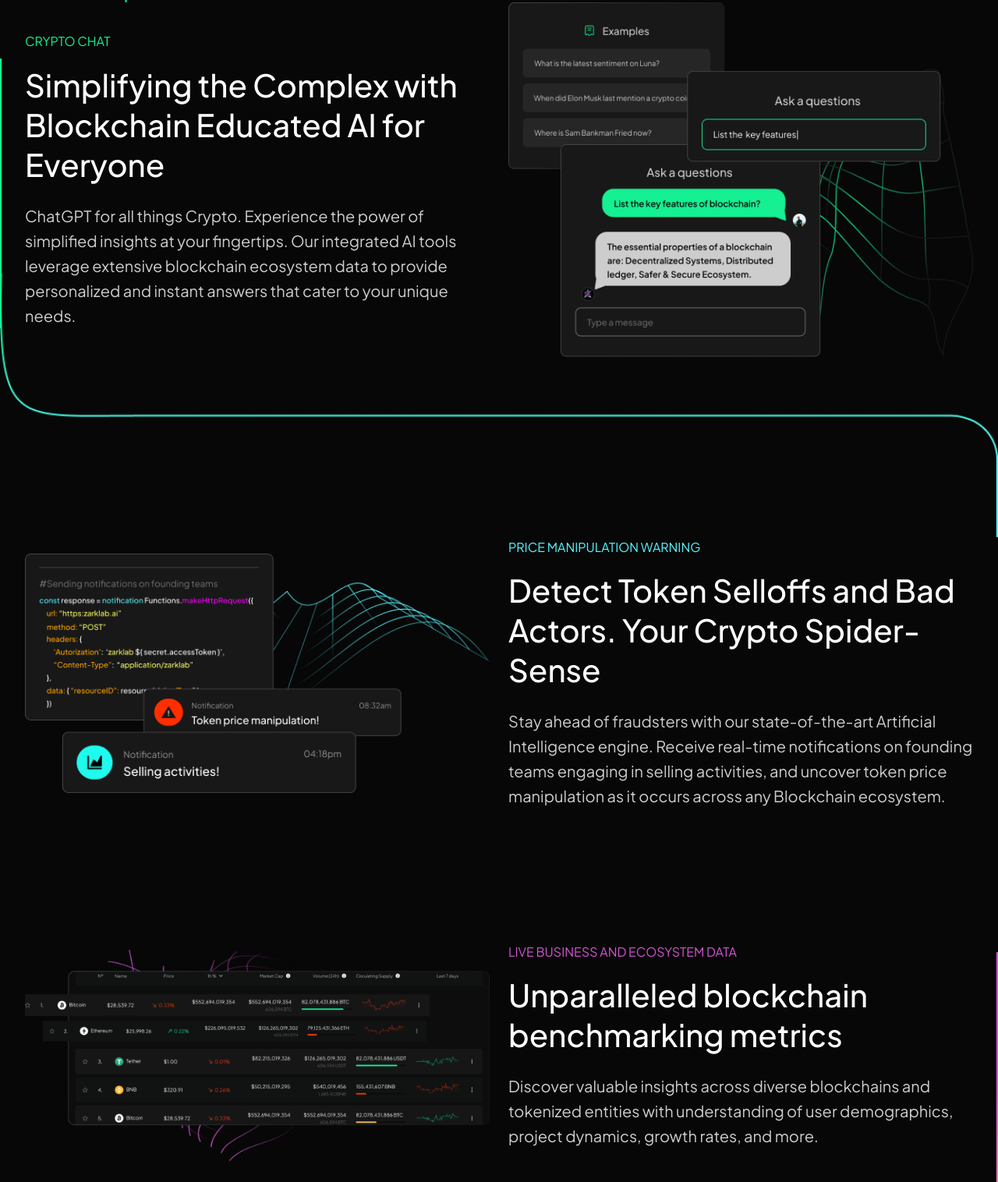
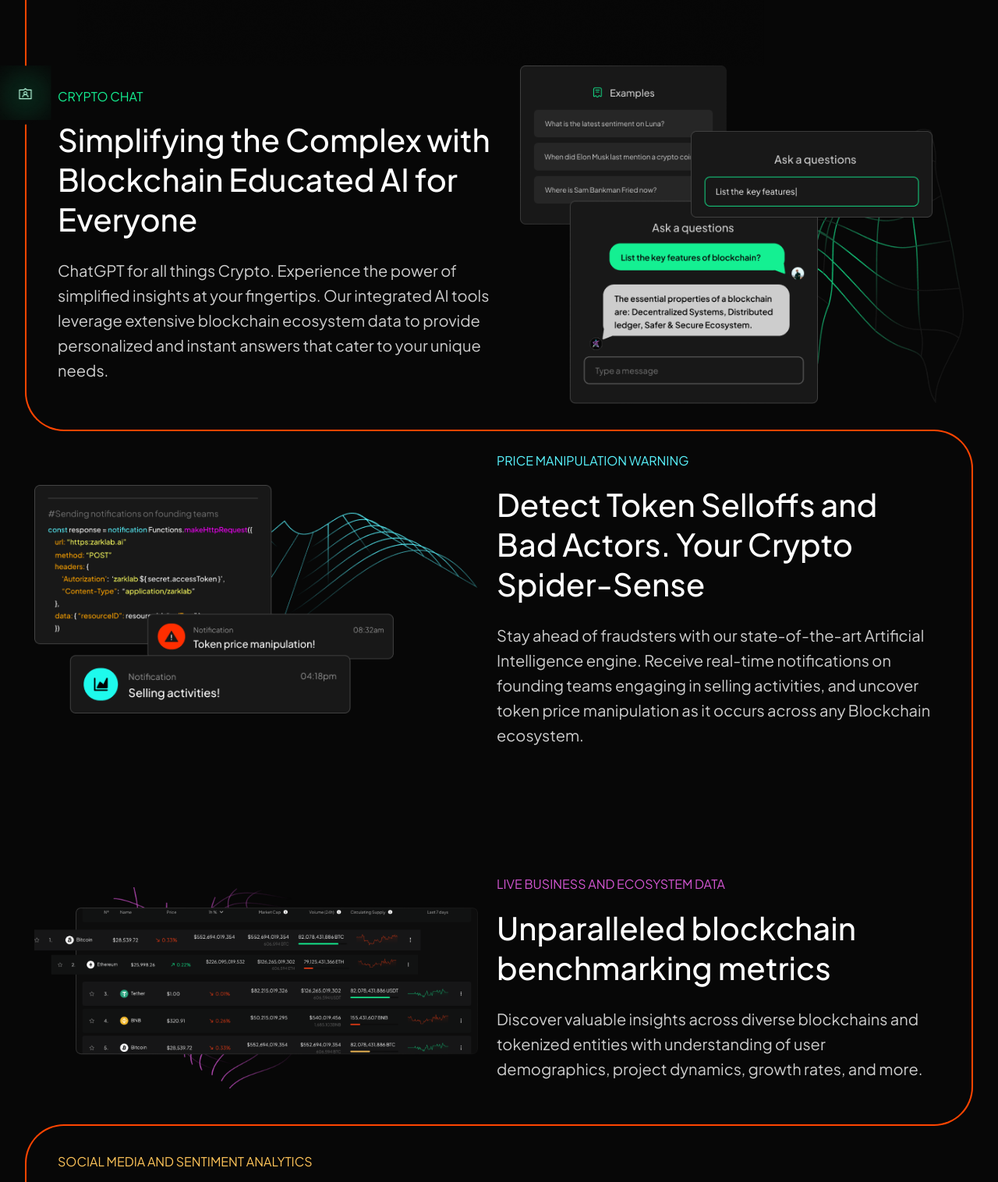
Before and after one commit to MamtazDev/zarklab-frontend, a plain HTML site: page index.html in a window 1280 px wide. Shown: the part 953-2469 px from the top of the page at 78% size. Drawn offline with nearby package versions, Linux system fonts and the light colour scheme; files whose address does not match are found by name.

Commit message:
timeline

```diff
--- a/index.html
+++ b/index.html
@@ -4,7 +4,7 @@
 <head>
     <meta charset="UTF-8">
     <meta name="viewport" content="width=device-width, initial-scale=1.0">
-    <title>Document</title>
+    <title>Home</title>
     <link href="https://cdn.jsdelivr.net/npm/bootstrap@5.3.0/dist/css/bootstrap.min.css" rel="stylesheet"
         integrity="sha384-9ndCyUaIbzAi2FUVXJi0CjmCapSmO7SnpJef0486qhLnuZ2cdeRhO02iuK6FUUVM" crossorigin="anonymous">
     <link rel="stylesheet" href="style.css">
@@ -53,13 +53,17 @@
                     the Veteran. </p>
             </div>
         </section>
+    </section>
 
+
+    <div class="section-timeline container">
+        <div class="timeline_card timeline_card_1">
+            <div class="timeline_info_1">
+                <!-- First Section for time line -->
                 <section class="launch_app">
-
                     <div class="container">
                         <div class="d-flex gap-5 align-items-center">
                             <div>
-
                                 <button>Launch App <img src="./assets/icon/arrow-fill.png" alt=""></button>
                                 <p>Trusted by World leading Organisations</p>
                                 <img src="./assets/image/visa.png" alt="">
@@ -67,9 +71,6 @@
                         </div>
                     </div>
                 </section>
-    </section>
-
-
                 <section class="crypto">
                     <div class="container">
                         <div class="row align-items-center">
@@ -85,9 +86,16 @@
                                 <img class="img-fluid" src="./assets/image/cryptochat.png" alt="">
                             </div>
                         </div>
-
                     </div>
                 </section>
+            </div>
+        </div>
+
+
+        <!-- 2nd section for timeline -->
+        <div class="timeline_card">
+            <div class="timeline_info">
+
                 <section class="pricing">
                     <div class="container">
                         <div class="row align-items-center">
@@ -102,11 +110,11 @@
                                     engine. Receive real-time notifications on founding teams engaging in selling activities, and
                                     uncover token price manipulation as it occurs across any Blockchain ecosystem.</p>
                             </div>
-
                         </div>
 
                     </div>
                 </section>
+
                 <section class="business">
                     <div class="container">
                         <div class="row align-items-center">
@@ -124,6 +132,12 @@
 
                     </div>
                 </section>
+            </div>
+        </div>
+
+         <!-- 3rd section for time line -->
+        <div class="timeline_card">
+            <div class="timeline_info">
                 <section class="socialmedia">
                     <div class="container">
                         <div class="row align-items-center">
@@ -145,8 +159,13 @@
                         </div>
                     </div>
                 </section>
+            </div>
+        </div>
+
+    </div>
 
 
+    <!-- End of time line -->
 
     <div class="faq">
         <div class="container">
@@ -262,6 +281,8 @@
             </div>
         </div>
     </div>
+
+
     <footer>
         <div class="container">
             <img src="./assets/image/logo.png" alt="">
--- a/pricing/pricing.css
+++ b/pricing/pricing.css
@@ -60,7 +60,7 @@ header {
     line-height: 160%;
 }
 
-.free_pro h6 {
+.free_pro .options h6 {
     color: #FFF;
     font-size: 20px;
     font-weight: 500;
--- a/style.css
+++ b/style.css
@@ -64,9 +64,9 @@ body {
 
 
 /* banner css */
-/* .banner {
-  margin-bottom: 129px;
-} */
+.banner {
+  margin-bottom: 51px;
+}
 
 .banner h6 {
   color: var(--website-green, #14F092);
@@ -96,12 +96,15 @@ body {
 .launch_app {
   padding-top: 129px;
   padding-bottom: 100px;
-  background-image: url('assets/image/visa-bg.png');
+  /* background-image: url('assets/image/visa-bg.png'); */
+  background-image: url('assets/image/lunch_app.png');
   background-repeat: no-repeat;
   background-size: contain;
   background-position: left 12.2% center;
+  position: relative;
+}
 
-}
+
 
 .launch_app button {
   display: flex;
@@ -153,13 +156,13 @@ body {
   line-height: 160%;
 }
 
-.crypto {
+/* .crypto {
   padding-bottom: 231px;
   background-image: url('assets/image/crypto-bg.png');
   background-size: contain;
   background-repeat: no-repeat;
   background-position: center bottom;
-}
+} */
 
 .crypto .title {
   color: #14F092;
@@ -173,13 +176,13 @@ body {
   color: var(--dashboard-light-blue, #59F5FF);
 }
 
-.business {
+/* .business {
   padding-bottom: 306px;
   background-image: url('assets/image/business-bg.png');
   background-size: contain;
   background-repeat: no-repeat;
   background-position: center bottom;
-}
+} */
 
 .business .title {
   color: #D255D1;
@@ -353,3 +356,86 @@ footer a {
   line-height: 160%;
   text-decoration: none;
 }
+
+
+
+/* timeline Start */
+.timeline_card {
+  position: relative;
+}
+
+.timeline_card::before {
+  content: "";
+  position: absolute;
+  width: 50%;
+  border: solid orangered;
+}
+
+.timeline_card:nth-child(odd) {
+  padding: 30px 0 30px 30px;
+}
+.timeline_card:nth-child(even) {
+  padding: 30px 30px 30px 0;
+}
+
+
+.timeline_card:nth-child(odd)::before {
+  left: 0px;
+  top: -4.5px;
+  bottom: -4.5px;
+  border-width: 2px 0 2px 2px;
+  border-radius: 50px 0 0 50px;
+}
+
+
+.timeline_card:nth-child(even)::before {
+  right: 0;
+  top: 3px;
+  bottom: 3px;
+  border-width: 2px 2px 2px 0;
+  border-radius: 0 50px 50px 0;
+}
+
+
+
+.timeline_card:first-child::before {
+  border-top: 0;
+  border-top-left-radius: 0;
+}
+
+
+.card:last-child:nth-child(odd)::before {
+  border-bottom: 0;
+  border-bottom-left-radius: 0;
+}
+
+.section-timeline{
+  position: relative;
+}
+
+.section-timeline::before{
+  content: '';
+  position: absolute;
+  height: 10px;
+  width: 10px;
+  border-radius: 50%;
+  background-color:  #14F092;
+  top:-14px;
+  transform: translateX(-25%);
+}
+
+.crypto{
+  position: relative;
+}
+
+.crypto::before{
+  content: url('./assets/icon/crypoto.png');
+  position: absolute;
+  border-radius: 50%;
+  top:0px;
+  transform: translateX(-95%);
+  background: #070707;
+}
+
+
+/* timeline End */
```
Also changed, not shown: payment/payment.css (+12 -0 lines), payment/payment_main.html (+38 -1 lines), assets/icon/crypoto.png (added), assets/image/icon_1.jpeg (added), assets/image/lunch_app.png (added). Lines whose indentation alone changed are shown as unchanged.
